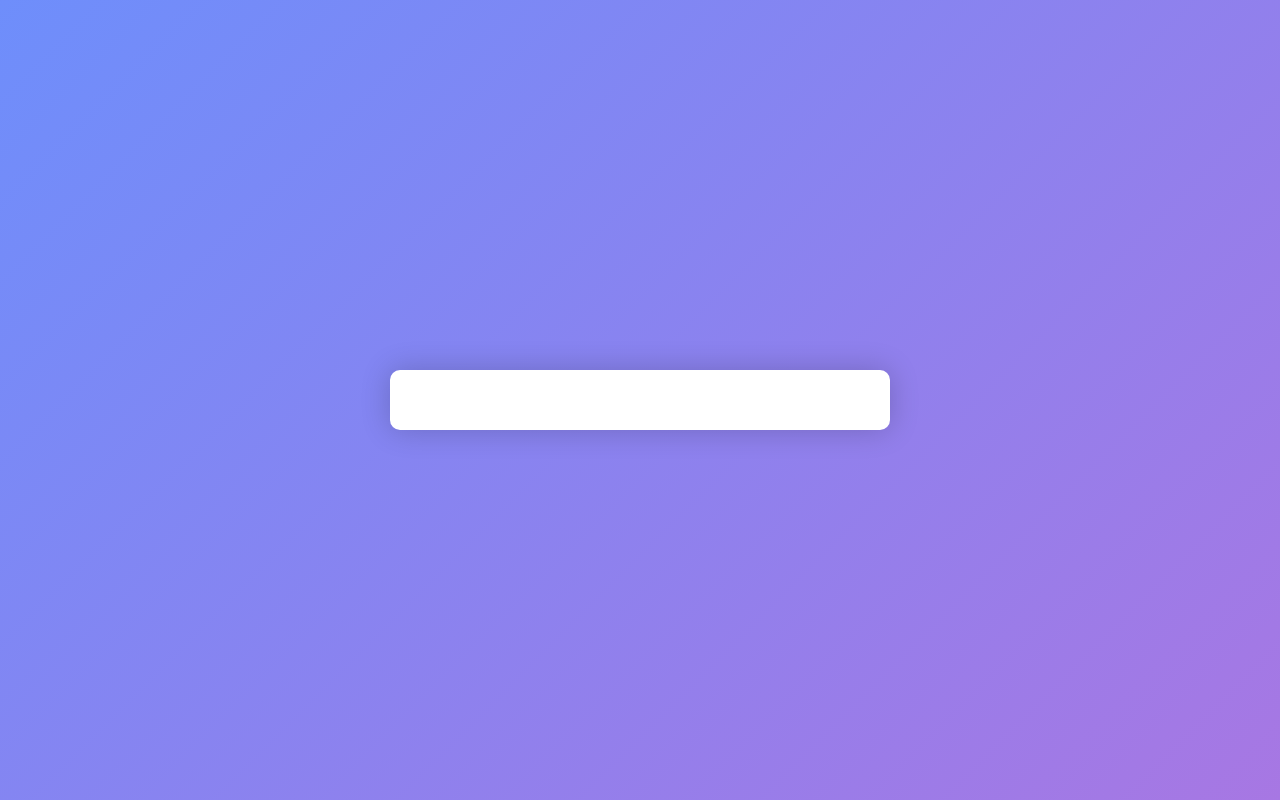
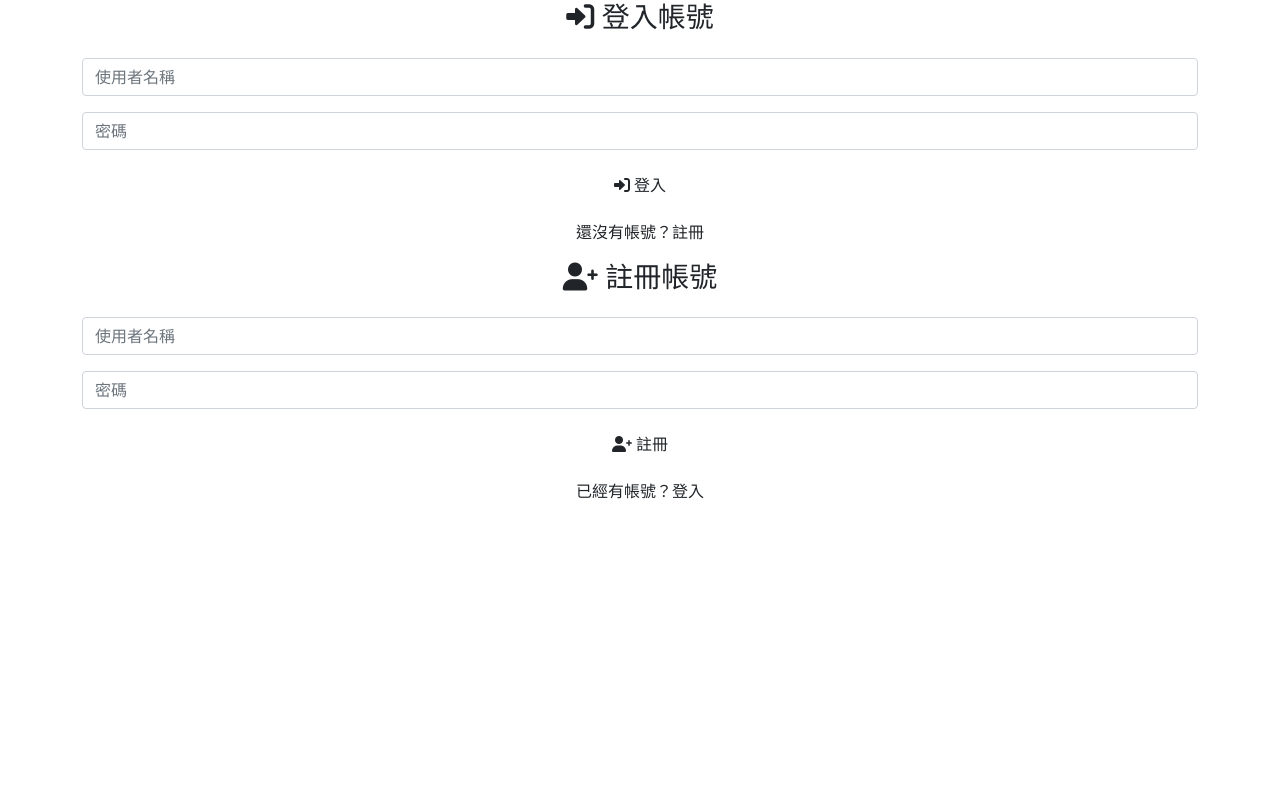
Before and after one commit to oinktech/Github-hub, a Flask app: page / in a window 1280 px wide. Run offline with Flask 3, Linux system fonts and the light colour scheme; some libraries are stand-ins or nearby versions.

Commit message:
Update index.html

```diff
--- a/templates/index.html
+++ b/templates/index.html
@@ -13,57 +13,7 @@
     <link rel="stylesheet" href="https://cdnjs.cloudflare.com/ajax/libs/animate.css/4.1.1/animate.min.css"/>
     <!-- 自訂樣式 -->
     <link rel="stylesheet" href="{{ url_for('static', filename='css/styles.css') }}">
-    <style>
-        body {
-            background: linear-gradient(135deg, #6e8efb, #a777e3);
-            font-family: 'Arial', sans-serif;
-            height: 100vh;
-            display: flex;
-            align-items: center;
-            justify-content: center;
-        }
-        .container {
-            max-width: 500px;
-            background-color: #fff;
-            padding: 30px;
-            border-radius: 10px;
-            box-shadow: 0 0 30px rgba(0, 0, 0, 0.2);
-        }
-        .form-container {
-            position: relative;
-            overflow: hidden;
-        }
-        .form-container form {
-            transition: transform 0.5s ease-in-out;
-            position: absolute;
-            width: 100%;
-            top: 0;
-            left: 0;
-        }
-        .register-form {
-            transform: translateX(100%); /* 確保註冊表單在初始時隱藏 */
-        }
-        .error-message {
-            color: red;
-            font-size: 14px;
-        }
-        .btn-custom {
-            background-color: #6e8efb;
-            color: #fff;
-            font-weight: bold;
-        }
-        .btn-custom:hover {
-            background-color: #5a76d4;
-        }
-        .switch-form {
-            cursor: pointer;
-            color: #6e8efb;
-            font-weight: bold;
-        }
-        .switch-form:hover {
-            text-decoration: underline;
-        }
-    </style>
+
 </head>
 <body>
 
```
